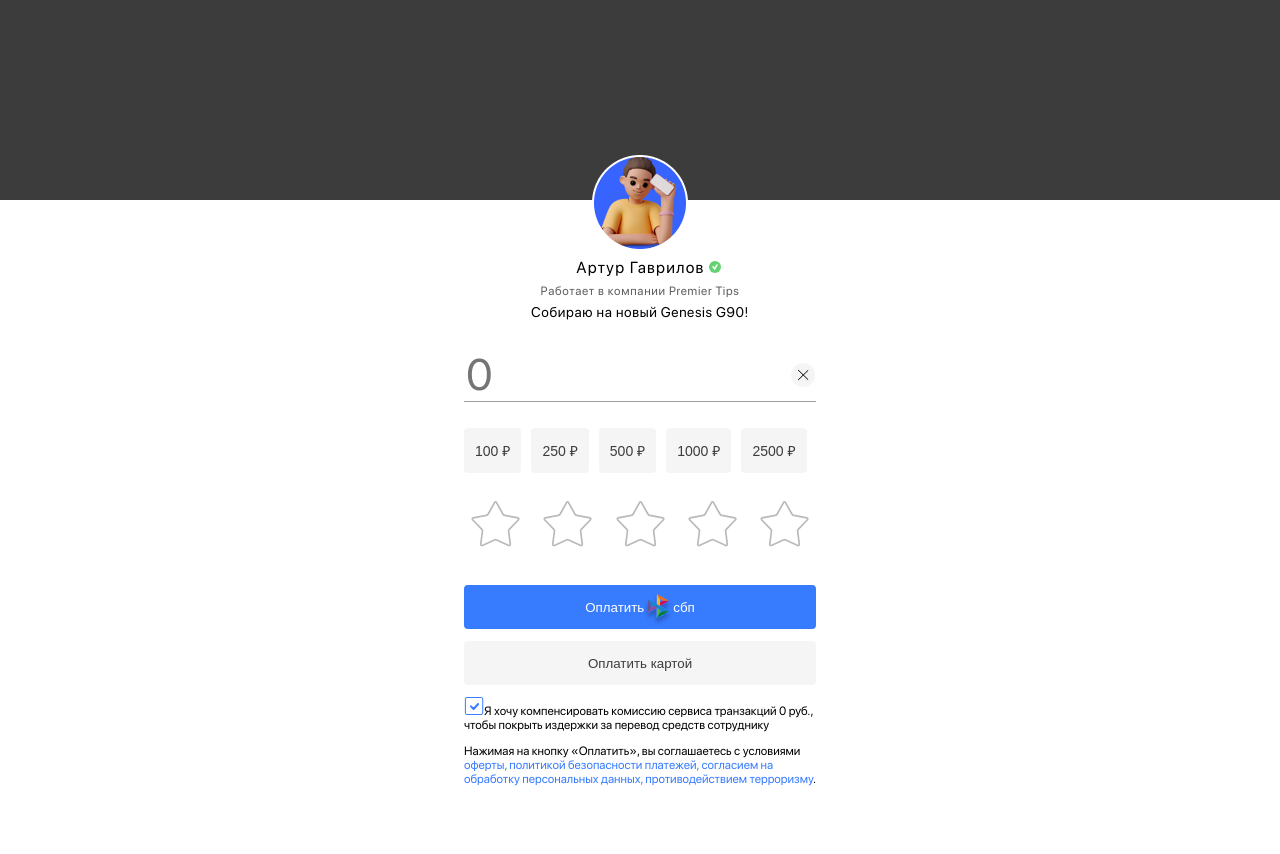
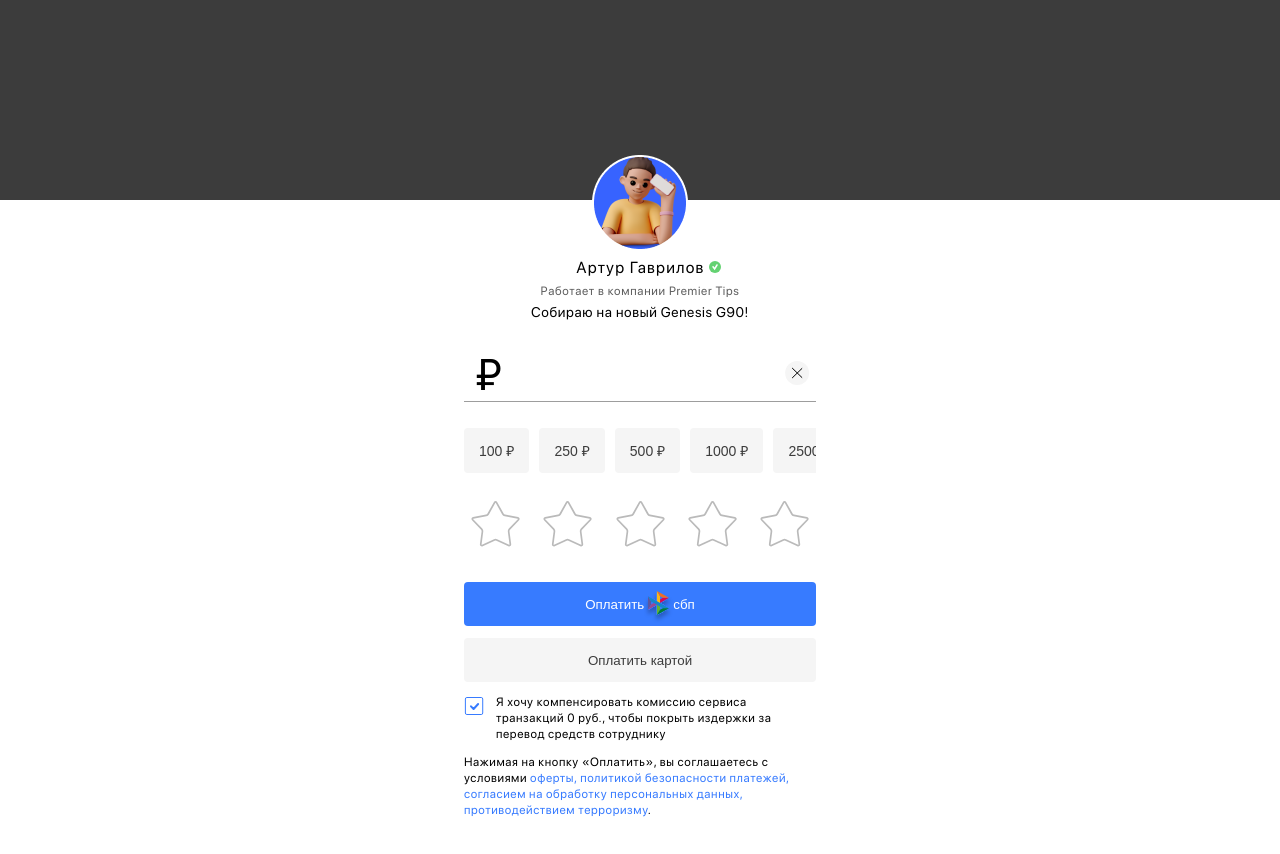
Before and after one commit to katesereda1808/premier-tips, a React (Create React App) app: page / in a window 1280 px wide. Shown: the top 854 px of the page. Built offline with nearby package versions, Linux system fonts and the light colour scheme.

Commit message:
currency sign added to input

```diff
--- a/public/index.html
+++ b/public/index.html
@@ -25,6 +25,8 @@
       Learn how to configure a non-root public URL by running `npm run build`.
     -->
     <title>React App</title>
+    <meta name="viewport" content="width=device-width, user-scalable=no">
+    </meta>
   </head>
   <body>
     <noscript>You need to enable JavaScript to run this app.</noscript>
--- a/src/App.js
+++ b/src/App.js
@@ -8,15 +8,12 @@ import { Payment } from './components/Payment/Payment';
 function App() {
   const [sum, setSum] = useState('');
   const handleSum=(sumValue)=>{
-
-    // const regex = /^\d+$/;
-
     // setSum(sumValue.replace(/\D/g,'')+' $');
+    // сначала символ валюты добавлялся здесь, но потом стало понятно, что лучше его добавлять в компоненте Sum
     setSum(sumValue);
-    console.log(sum);
   }
   return (
-    <div className={s.container}>
+    <div className={s.container} pointerEvents="none">
       <Employee/>
       <Sum onChangeSum={handleSum} value={sum}/>
       <Rating/>
--- a/src/App.module.css
+++ b/src/App.module.css
@@ -32,11 +32,11 @@ body{
     /* background: linear-gradient(to bottom, #3C3C3C 32.7%, transparent 32.7%); */
     /* background: linear-gradient(to bottom, #3C3C3C 18.8%, transparent 18.8%); */
     background-repeat: no-repeat;
-    /* padding-top: 199px; */
     padding-top: 155px;
     padding-bottom: 113px;
     font-size: 12px;
     margin: 0;
+    min-width: 280px;
 }
 button{
     cursor: pointer;
@@ -45,5 +45,13 @@ button{
     box-sizing: border-box;
     padding: 0 24px;
     overflow: hidden;
-    max-width: 400px
+    max-width: 400px;
+        min-width: 280px;
+    }
+
+    @media (max-width: 375px) {
+        body {
+            display: block;
+            /* min-width: 280px; */
+        }
 }
--- a/src/components/Employee/Employee.module.css
+++ b/src/components/Employee/Employee.module.css
@@ -2,6 +2,7 @@
     display: flex;
     flex-direction: column;
     align-items: center;
+    text-align: center;
 }
 .profile_photo{
     height: 96px;
@@ -12,6 +13,7 @@
     z-index: -1;
     height: 200px;
     width: 100%;
+    min-width: 280px;
     background-color: #3C3C3C;
 }
 .name{
--- a/src/components/Payment/Payment.js
+++ b/src/components/Payment/Payment.js
@@ -17,7 +17,7 @@ const Payment =({sum})=> {
     // }
     // решила прописать функцию в разметке, тк она небольшая
 
-    const comissionSum = sum.replace(/\D/g,'')*0.05;
+    const comissionSum = Math.ceil(sum.replace(/\D/g,'')*0.05);
 
     return(
         <div className={s.payment}>
@@ -31,8 +31,10 @@ const Payment =({sum})=> {
                 <label>
                     <input type="checkbox" name="compensation" checked={isChecked} onChange={()=>setChecked(!isChecked)} className={s.default_checkbox}/>
                     <img className={s.checkbox}  src={`${isChecked? checked: unchecked}`}/>
-                    Я хочу компенсировать комиссию сервиса
-                    транзакций {comissionSum} руб., чтобы покрыть издержки за перевод средств сотруднику
+                    <p  className={s.comission_text}>
+                        Я хочу компенсировать комиссию сервиса
+                        транзакций {comissionSum} руб., чтобы покрыть издержки за перевод средств сотруднику
+                    </p>
                 </label>
 
             </div>
--- a/src/components/Payment/Payment.module.css
+++ b/src/components/Payment/Payment.module.css
@@ -1,7 +1,7 @@
-.payment{
+.payment {
     font-weight: 200;
 }
-.button{
+.button {
     width: 100%;
     /* padding: 10px; */
     font-weight: 400;
@@ -13,34 +13,70 @@
     border-radius: 4px;
     margin-bottom: 12px;
 }
-.img_in_btn{
+button.btn_blue:hover {
+    background-color: hsla(220, 100%, 61%, 0.7);
+}
+
+button.btn_gray:hover {
+    background-color: hsla(0, 0%, 24%, 0.7);
+    color: #ffffff;
+}
+
+.img_in_btn {
     margin-top: 5px;
 }
-.btn_blue{
+.btn_blue {
     color: #ffffff;
-    background-color: #377BFF;
+    background-color: #377bff;
 }
-.btn_gray{
-    color: #3C3C3C;
-    background-color: #F5F5F5;
+.btn_gray {
+    color: #3c3c3c;
+    background-color: #f5f5f5;
 }
-.warning{
+.warning {
     margin-top: 12px;
+    letter-spacing: 0.6px;
+        line-height: 16px;
 }
-a{
-    color: #377BFF;
+a {
+    color: #377bff;
     text-decoration: none;
+}
+.comission {
+    margin-top: 15px;
 }
 .checkbox {
     display: inline-block;
     height: 18px;
+    cursor: pointer;
 }
 
 label {
     position: relative;
+    display: flex;
 }
 
 .default_checkbox {
     opacity: 0;
     position: absolute;
+    pointer-events: none;
+    }
+
+    .comission_text {
+        margin: 0 0 0 12px;
+        margin-top: -3px;
+        letter-spacing: 0.6px;
+        line-height: 16px;
+    }
+
+    /* .default_checkbox {
+                                    opacity: 0;
+                                    position: absolute;
+                                }
+                                .comission_text {
+                                    margin: 0 0 0 12px;
+                                    margin-top: -3px;
+                                    letter-spacing: 0.6px;
+                                    line-height: 16px;
 }
+*/
--- a/src/components/Rating/Rating.module.css
+++ b/src/components/Rating/Rating.module.css
@@ -10,9 +10,9 @@
     opacity: 0;
     position: absolute;
 }
-
 .star {
     height: 46px;
+    cursor: pointer;
 }
 .comment_container {
     font-weight: 400;
@@ -21,7 +21,7 @@
 }
 .comment_text {
     margin-top: 17px;
-    margin-bottom: 24px;
+    margin-bottom: 22px;
     background-color: #f5f5f5;
     border: none;
     color: #5e5e5e;
@@ -33,3 +33,13 @@
     resize: none;
     box-sizing: border-box;
 }
+@media (max-width: 375px) {
+    .stars {
+        /* padding: 0 0; */
+    }
+
+                                                                .star {
+                                                                    height: 12vw;
+                                                                    /* min-width: ; */
+                                                                }
+                                                                }
--- a/src/components/Sum/Sum.js
+++ b/src/components/Sum/Sum.js
@@ -3,19 +3,18 @@ import close_btn from '../assets/images/close_btn.svg';
 import s from './Sum.module.css';
 
 const Sum =({onChangeSum, value})=> {
-    const [sum, setSum] = useState(0);
+    // const [sum, setSum] = useState(0);
     const handleChange=(e)=>{
         // setSum(e.target.value);
         // onChangeSum(sum);
         // ошибка, переданное значение опаздывало на 1 символ, тк useState асинхронный
         // чтобы избежать задержки, вместо state используется e.target.value
         onChangeSum(e.target.value);
-        const pos = e.target.value.length - 2;
-        e.target.setSelectionRange(0, pos);
-        console.log(e.target.value)
+        // const pos = e.target.value.length - 3;
+        // e.target.setSelectionRange(0, pos);
+        // console.log(e.target)
     }
-    // const formatted = value.replace(/\D/g,'')+' ₽';
-    const formatted = value;
+    const formatted = value.replace(/\D/g,'')+' ₽';
     const clearInput=()=>{
         onChangeSum('');
     }
@@ -34,14 +33,16 @@ const Sum =({onChangeSum, value})=> {
                 // onChange={(e)=>onChangeSum(e.target.value)}
                 // onClick={()=>onChangeSum(sum)}
                 ></input>
+                <button>
+                    <img src={close_btn} className={s.close_btn} onClick={clearInput}/>
+                </button>
 
-                <img src={close_btn} className={s.close_btn} onClick={clearInput}/>
             </div>
 
             <div className={s.sums}>
                 {sums.map((sum, i)=>{
                     return(
-                        <button key={i} value={sum} className={s.price_btn} onClick={handleChange}>
+                        <button key={i} value={sum} className={`${s.price_btn} ${sum == value? s.price_chosen: ''}`} onClick={handleChange}>
                             {sum} ₽
                         </button>
                     )
--- a/src/components/Sum/Sum.module.css
+++ b/src/components/Sum/Sum.module.css
@@ -1,4 +1,3 @@
-
 .input_box{
     height: 54px;
     overflow: hidden;
@@ -10,6 +9,11 @@
     display: flex;
     align-items: center;
     box-sizing: border-box;
+}
+button {
+    background-color: transparent;
+    border: none;
+    outline: none;
 }
 .input_string {
     display: flex;
@@ -42,8 +46,11 @@
     overflow-x: scroll;
     width: 100%;
 }
+.sums::-webkit-scrollbar {
+    width: 0;
+}
 .price_btn{
-    padding: 13px 11px;
+    padding: 13px 15px;
     border-radius: 4px;
     color: #3C3C3C;
     background-color: #F5F5F5;
@@ -54,6 +61,10 @@
     margin-right: 10px;
     border: none;
 }
+/* .price_btn:active {
+    background-color: #3C3C3C;
+    color: #ffffff;
+} */
 .price_chosen{
     background-color: #3C3C3C;
     color: #ffffff;
```
